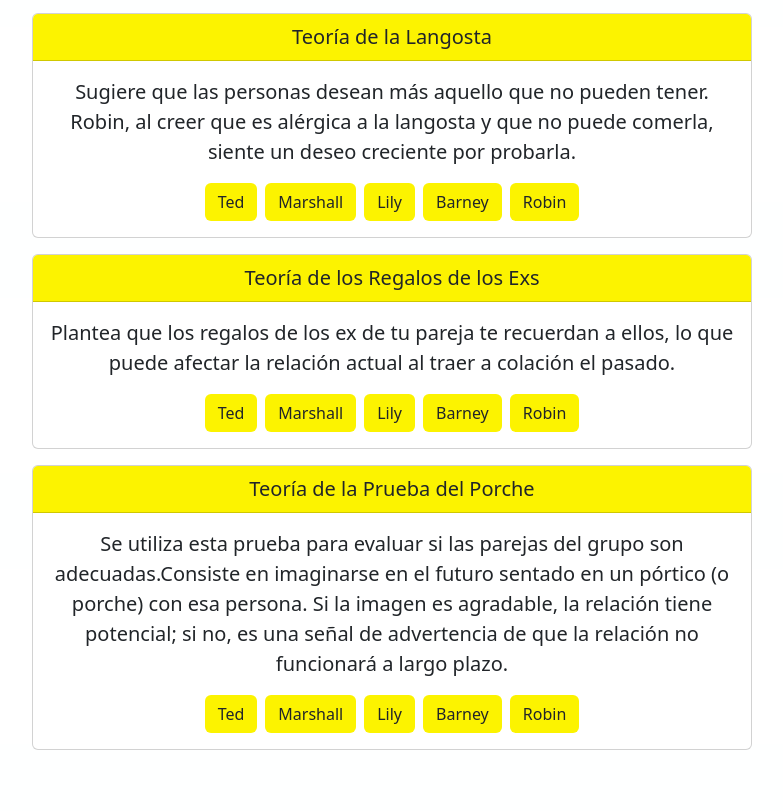
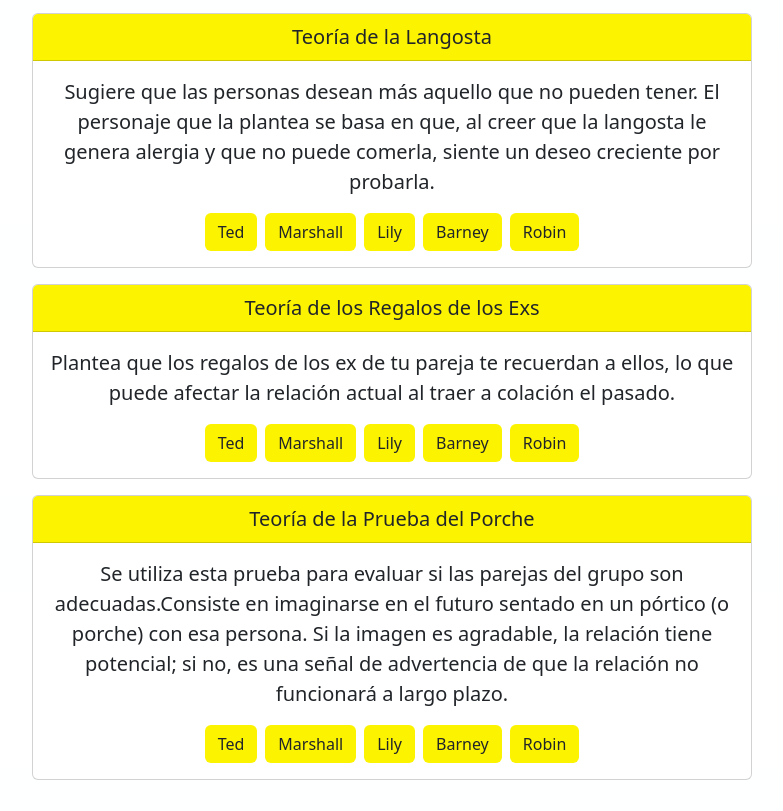
Before and after one commit to beklour/final-info, a plain HTML site: page reglas/teorias.html in a window 1280 px wide. Shown: the part 6746-7557 px from the top of the page, without its empty margins (248-1031 px from the left). Drawn offline with nearby package versions, Linux system fonts and the light colour scheme.

Commit message:
pequeños cambios

```diff
--- a/reglas/teorias.html
+++ b/reglas/teorias.html
@@ -1468,7 +1468,7 @@
             <div class="card-body">
               <p class="card-text">
                 Sugiere que las personas desean más aquello que no pueden tener.
-                Robin, al creer que es alérgica a la langosta y que no puede
+                El personaje que la plantea se basa en que, al creer que la langosta le genera alergia y que no puede
                 comerla, siente un deseo creciente por probarla.
               </p>
               <div class="d-flex flex-wrap gap-2 justify-content-center">
```
Also changed, not shown: contacto.html (+1 -1 lines).
